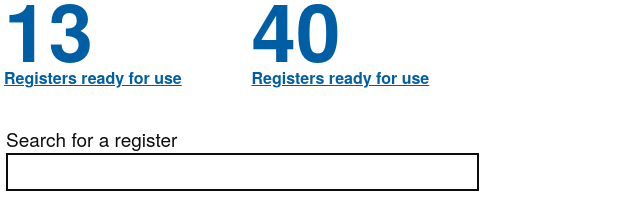
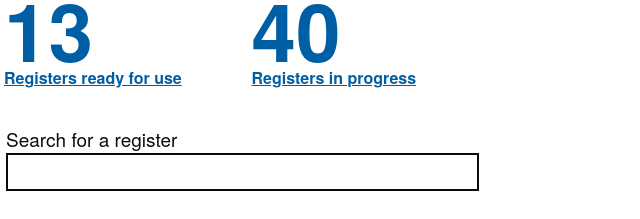
Before and after one commit to bentateart/register-status, a plain HTML site: page index.html in a window 1280 px wide. Shown: the part 301-520 px from the top of the page, 156-796 px from the left. Drawn offline with Linux system fonts and the light colour scheme.

Commit message:
updated status text on index page

```diff
--- a/index.html
+++ b/index.html
@@ -56,7 +56,7 @@
                     <div class="data border-beta" style="border-top: none; padding-top: 0px;">
                         <a href="registers-notready.html" style="text-decoration: none;">
                             <span class="data-item bold-xxlarge">40</span>
-                            <span class="data-item bold-xsmall" style="text-decoration: underline;">Registers ready for use</span>
+                            <span class="data-item bold-xsmall" style="text-decoration: underline;">Registers in progress</span>
                         </a>
                     </div>
                 </div>
```
